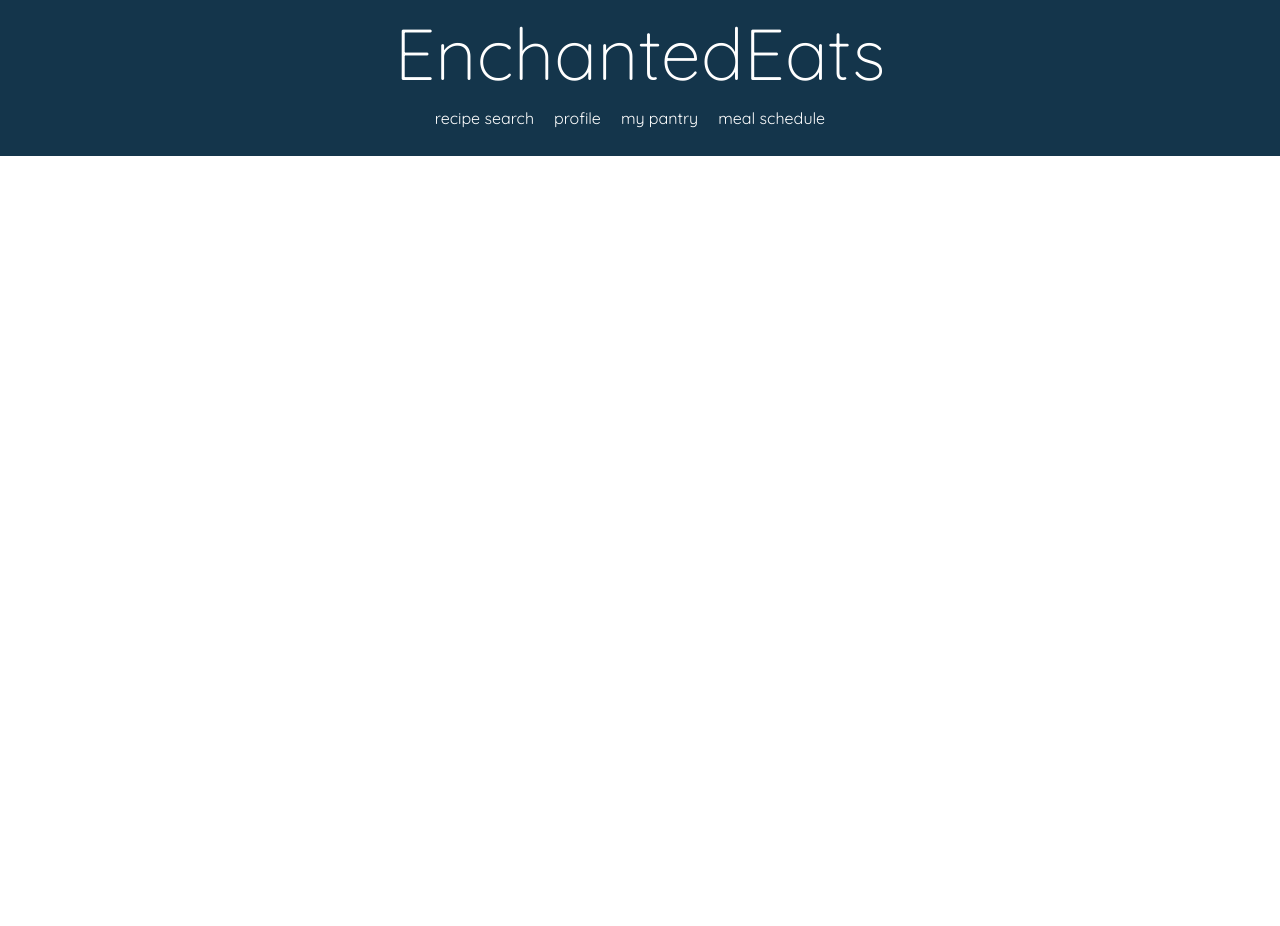
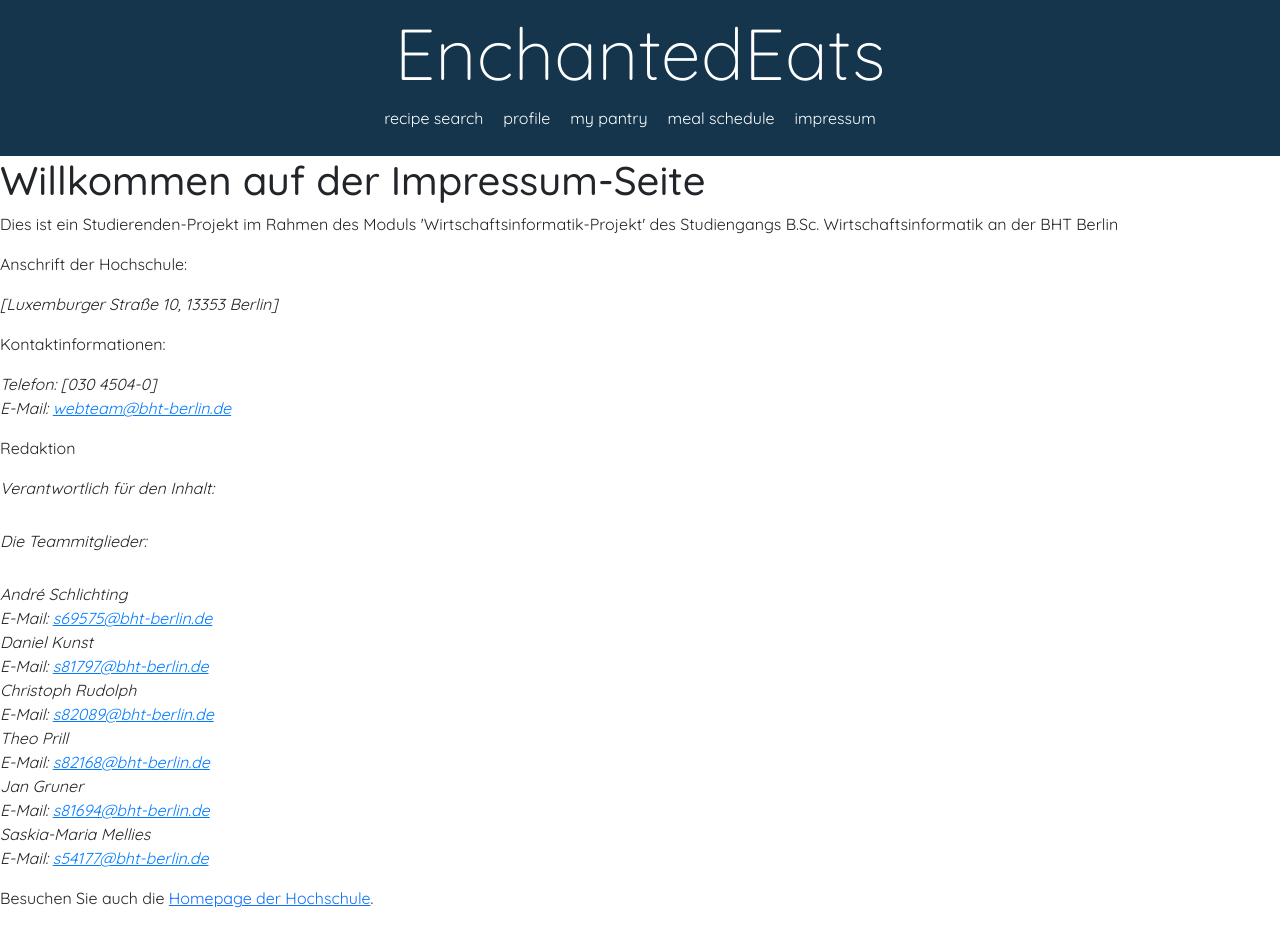
Before and after one commit to saskiamellies/rezept-softwaretchnik, a React (Create React App) app: page /impressum in a window 1280 px wide. Before the commit the page ends 800 px from the top, so only its background shows below. Built offline with nearby package versions, Linux system fonts and the light colour scheme.

Commit message:
Grobkonzept Impressum

```diff
--- a/package.json
+++ b/package.json
@@ -13,7 +13,7 @@
     "react": "^18.2.0",
     "react-dom": "^18.2.0",
     "react-random-avatars": "^1.3.1",
-    "react-router-dom": "^6.21.0",
+    "react-router-dom": "^6.21.1",
     "uuid": "^9.0.1",
     "web-vitals": "^2.1.4"
   },
--- a/src/App.jsx
+++ b/src/App.jsx
@@ -5,6 +5,7 @@ import Recipes from "./components/Recipes";
 import MyPantry from "./components/MyPantry";
 import MealSchedule from "./components/MealSchedule";
 import MyProfile from "./components/MyProfile";
+import Impressum from "./components/Impressum";
 //import { Integrations } from '@sentry/tracing';
 //import * as Sentry from "@sentry/react";
 import "bootstrap/dist/css/bootstrap.min.css";
@@ -40,6 +41,7 @@ const App = () => {
           <Route path="/myprofile" element={<MyProfile />} />
           <Route path="/mypantry" element={<MyPantry />} />
           <Route path="/meal-schedule" element={<MealSchedule dishSaved={dishSaved} />} />
+          <Route path="/impressum" element={<Impressum />} />
         </Routes>
       </div>
     </Router>
--- /dev/null
+++ b/src/components/Impressum.jsx
@@ -0,0 +1,45 @@
+import React from "react";
+
+const Impressum = () => {
+  return (
+    <div>
+
+      <div>
+        <h1>Willkommen auf der Impressum-Seite</h1>
+      </div>
+
+      <p>Dies ist ein Studierenden-Projekt im Rahmen des Moduls 'Wirtschaftsinformatik-Projekt' des Studiengangs B.Sc. Wirtschaftsinformatik an der BHT Berlin</p>
+      <p>Anschrift der Hochschule:</p>
+      <address className="address-container">
+        [Luxemburger Straße 10, 13353 Berlin]
+      </address>
+      <p>Kontaktinformationen:</p>
+      <address className="address-container">
+        Telefon: [030 4504-0]<br />
+        E-Mail: <a href="mailto:webteam@bht-berlin.de">webteam@bht-berlin.de</a>
+      </address>
+      <p>Redaktion</p>
+      <address className="address-container">
+        <p>Verantwortlich für den Inhalt:</p><br />
+        <p>Die Teammitglieder:</p><br />
+        André Schlichting<br />
+        E-Mail: <a href="mailto:s69575@bht-berlin.de">s69575@bht-berlin.de</a><br />
+        Daniel Kunst<br />
+        E-Mail: <a href="mailto:s81797@bht-berlin.de">s81797@bht-berlin.de</a><br />
+        Christoph Rudolph<br />
+        E-Mail: <a href="mailto:s82089@bht-berlin.de">s82089@bht-berlin.de</a><br />
+        Theo Prill<br />
+        E-Mail: <a href="mailto:s82168@bht-berlin.de">s82168@bht-berlin.de</a><br />
+        Jan Gruner<br />
+        E-Mail: <a href="mailto:s81694@bht-berlin.de">s81694@bht-berlin.de</a><br />
+        Saskia-Maria Mellies<br />
+        E-Mail: <a href="mailto:s54177@bht-berlin.de">s54177@bht-berlin.de</a><br />
+      </address>
+      <p>
+        Besuchen Sie auch die <a href="https://www.bht-berlin.de/" target="_blank" rel="noopener noreferrer">Homepage der Hochschule</a>.
+      </p>
+    </div>
+  );
+}
+
+export default Impressum;
--- a/src/components/Navbar.jsx
+++ b/src/components/Navbar.jsx
@@ -11,6 +11,7 @@ const Navbar = () => {
         <li><Link to="/myprofile">profile</Link></li>
         <li><Link to="/myPantry">my pantry</Link></li>
         <li><Link to="/meal-schedule">meal schedule</Link></li>
+        <li><Link to="/impressum">impressum</Link></li>
       </ul>
     </nav>
   );
--- a/src/style.css
+++ b/src/style.css
@@ -384,3 +384,16 @@ input {
   color: #fff; /* Ändert die Farbe beim Überfahren des Links */
   text-decoration: underline; /* Fügt eine Unterstreichung beim Überfahren hinzu */
 }
+/*Design Impressum*/
+.address-container {
+  font-style: italic;
+  margin-top: 10px;
+}
+
+.address-container p {
+  margin-bottom: 5px;
+}
+
+.address-container a {
+  color: #007bff;
+}
```
Also changed, not shown: 1 other file (tests, documents, lock files or other folders).
